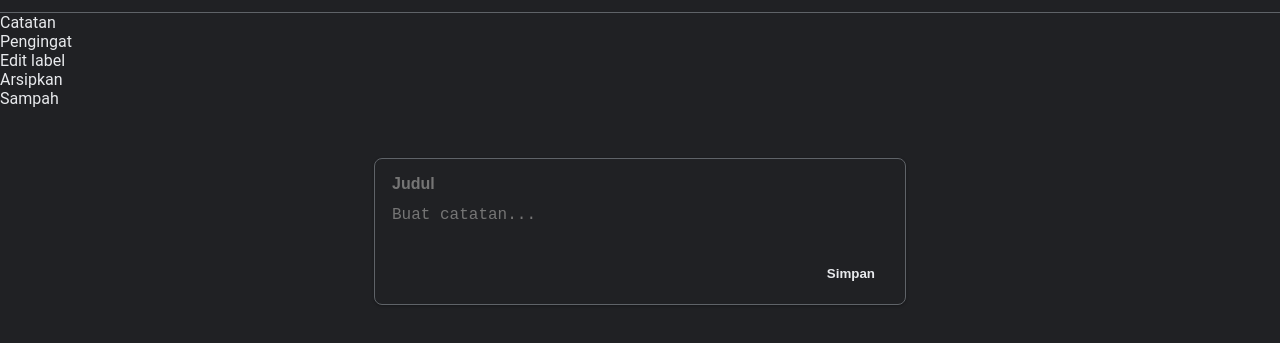
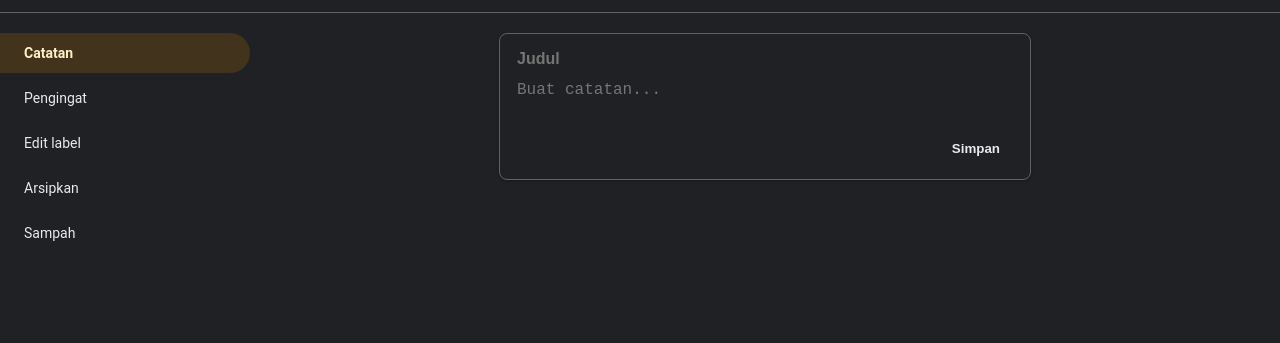
Before and after one commit to aldiputraid16-hash/google-keep-clone, a plain HTML site: page index.html in a window 1280 px wide. Shown: the part 43-386 px from the top of the page. Drawn offline with Linux system fonts and the light colour scheme.

Commit message:
style: add side navigation menu layout for maximum clone accuracy

```diff
--- a/style.css
+++ b/style.css
@@ -1,26 +1,69 @@
-/* Pengaturan Dasar Tema Gelap */
 body {
     background-color: #202124;
     color: #e8eaed;
     font-family: 'Roboto', Arial, sans-serif;
     margin: 0;
     padding: 0;
+    display: flex;
+    flex-direction: column;
+    height: 100vh;
 }
 
-/* Navbar */
 .navbar {
     background-color: #202124;
     border-bottom: 1px solid #5f6368;
     padding: 15px 20px;
     font-size: 22px;
     font-weight: bold;
+    flex-shrink: 0;
 }
 
-/* Kontainer Form Input */
+/* Layout Utama terbagi dua menggunakan Flexbox */
+.app-layout {
+    display: flex;
+    flex-grow: 1;
+    overflow: hidden;
+}
+
+/* Pengaturan Menu Kiri (Sidebar) */
+.sidebar {
+    width: 250px;
+    padding-top: 20px;
+    background-color: #202124;
+    flex-shrink: 0;
+}
+
+.menu-item {
+    padding: 12px 24px;
+    font-size: 14px;
+    color: #e8eaed;
+    cursor: pointer;
+    border-radius: 0 25px 25px 0;
+    margin-bottom: 5px;
+    transition: background 0.2s;
+}
+
+.menu-item:hover {
+    background-color: rgba(255, 255, 255, 0.05);
+}
+
+.menu-item.active {
+    background-color: #41331c; /* Warna kecoklatan mirip Google Keep asli */
+    color: #feefc5;
+    font-weight: bold;
+}
+
+/* Pengaturan Konten Kanan */
+.main-content {
+    flex-grow: 1;
+    padding: 20px;
+    overflow-y: auto; /* Bisa di-scroll ke bawah jika catatan banyak */
+}
+
 .form-container {
     display: flex;
     justify-content: center;
-    padding: 30px 10px;
+    padding-bottom: 30px;
 }
 
 .note-form {
@@ -68,20 +111,14 @@ body {
     background-color: rgba(255,255,255,0.1);
 }
 
-/* Susunan Catatan Berjejer (GRID) */
-.main-content {
-    padding: 20px;
-}
-
 #notes-container {
     display: grid;
     grid-template-columns: repeat(auto-fill, minmax(240px, 1fr));
     gap: 16px;
-    max-width: 1200px;
+    max-width: 1000px;
     margin: 0 auto;
 }
 
-/* Kotak Catatan (Card) */
 .note-card {
     background-color: #202124;
     border: 1px solid #5f6368;
@@ -91,7 +128,7 @@ body {
     flex-direction: column;
     justify-content: space-between;
     word-wrap: break-word;
-    white-space: pre-wrap; /* Menjaga enter/baris baru teks */
+    white-space: pre-wrap;
 }
 
 .note-card h3 {
@@ -105,7 +142,6 @@ body {
     flex-grow: 1;
 }
 
-/* Tombol Aksi di dalam Card */
 .card-actions {
     display: flex;
     justify-content: flex-end;
```
